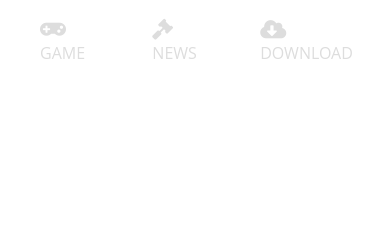
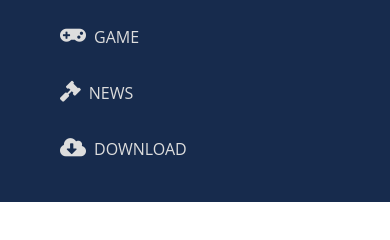
Before and after one commit to reumia19/2020-first-semester, a plain HTML site: page index.html in a window 390 px wide. Shown: the part 106-346 px from the top of the page. Drawn offline with nearby package versions, Linux system fonts and the light colour scheme.

Commit message:
Update header.css

```diff
--- a/css/header.css
+++ b/css/header.css
@@ -74,4 +74,23 @@ header{
 		display: block !important;
 	}
 
+	.navigation-menu{
+		position: fixed;
+		width:100%;
+		max-width: 400px;
+		background: #172b4d;
+		top: 90px;
+		right: 0;
+/*		display: none !important;*/
+		display: block;
+		padding: 20px 40px;
+		box-sizing: border-box;
+	}
+
+	.navigation-menu a{
+		display: block;
+		margin: 10px 0;
+	}
+
+
 }
```
